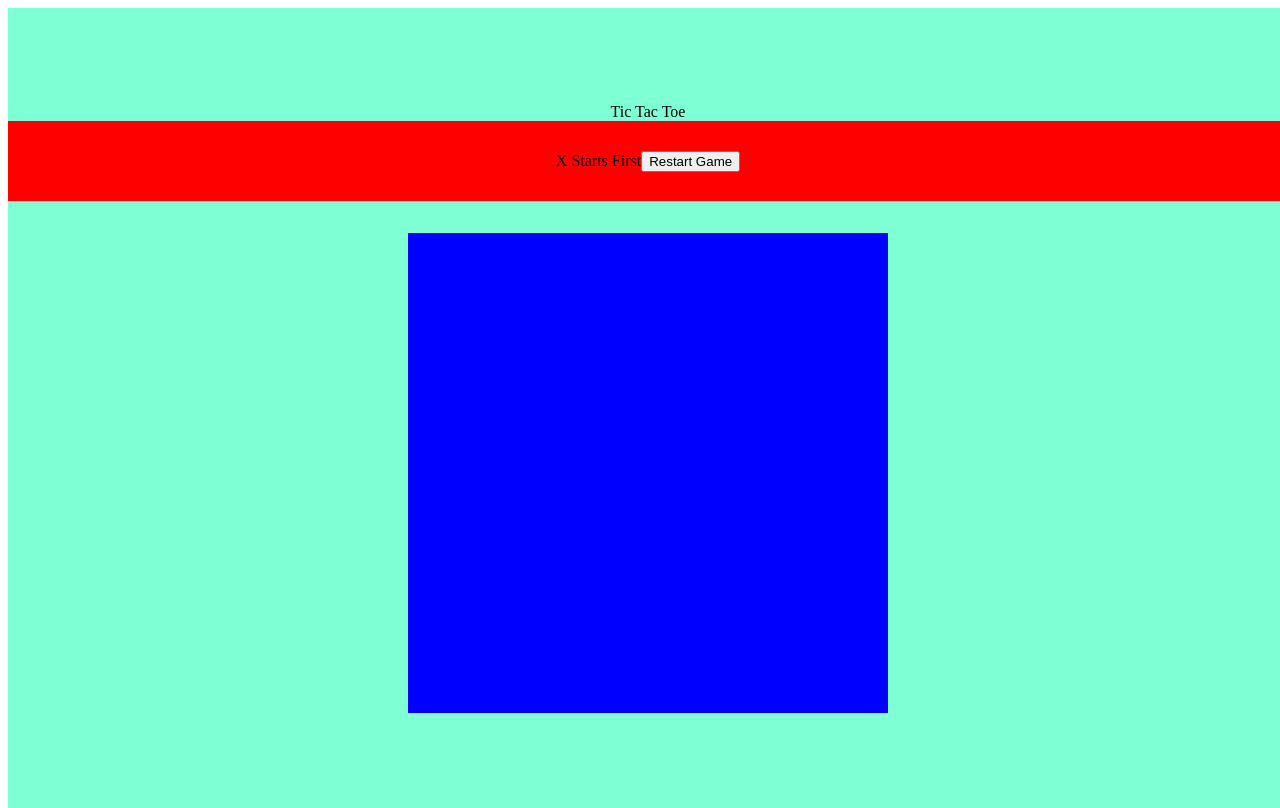
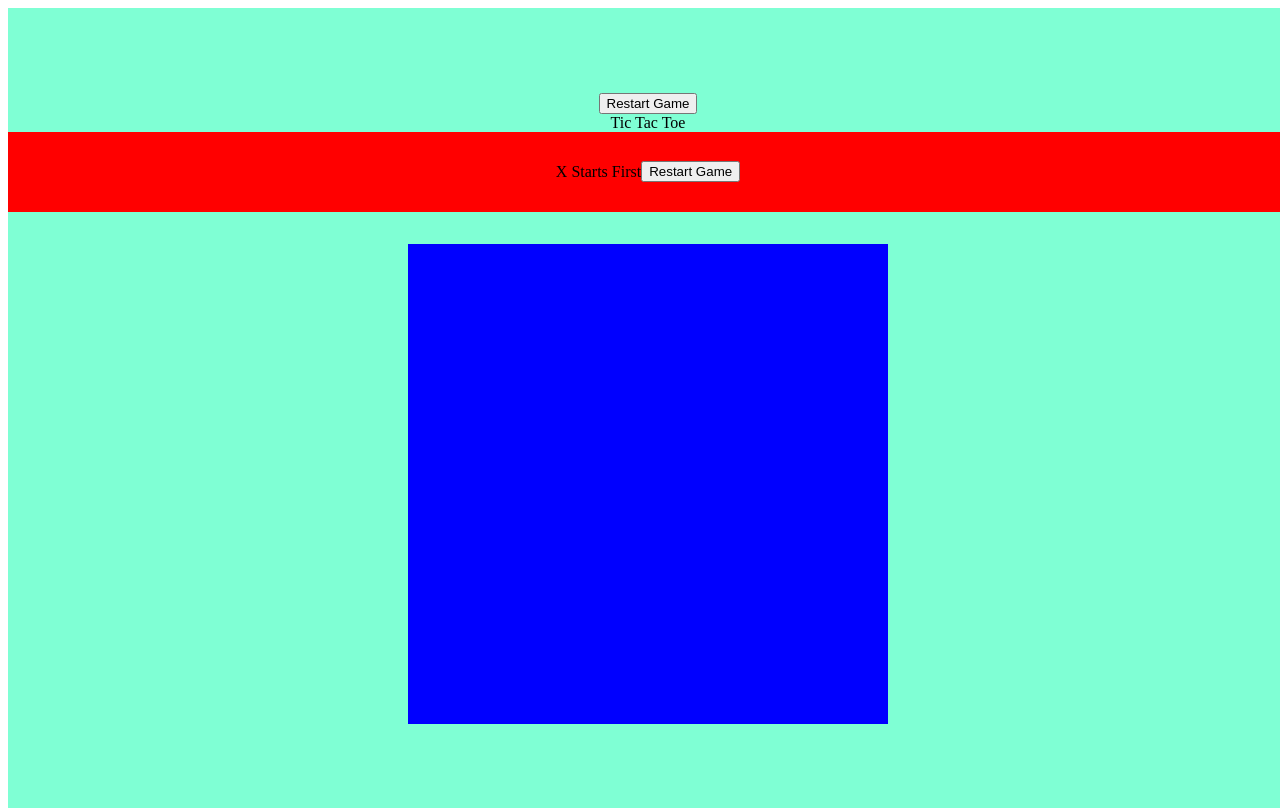
Before and after one commit to tinghsuanhsu/Tic_Tac_Toe, a plain HTML site: page index.html in a window 1280 px wide. Drawn offline with Linux system fonts and the light colour scheme.

Commit message:
Add a modal

```diff
--- a/index.html
+++ b/index.html
@@ -9,7 +9,13 @@
 </head>
 <body>
     <div class="container">
-        Tic Tac Toe
+    <div class="modal open">
+        <div class="modal-content">
+            <button class="modal-reset">Restart Game</button>
+        </div>
+
+    </div>
+        <div class="display>" id="page-title">Tic Tac Toe</div>
         <div class="controller-container">
             <div class="display" id="game-rule">X Starts First</div>
 
```
